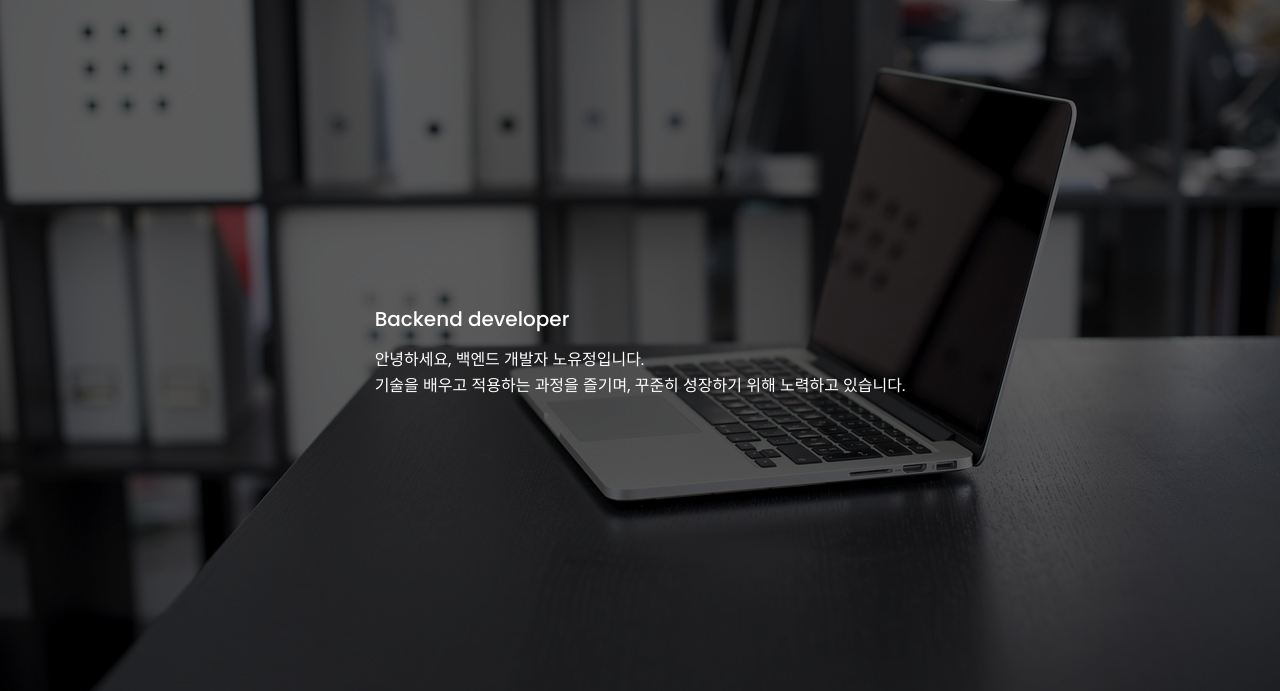
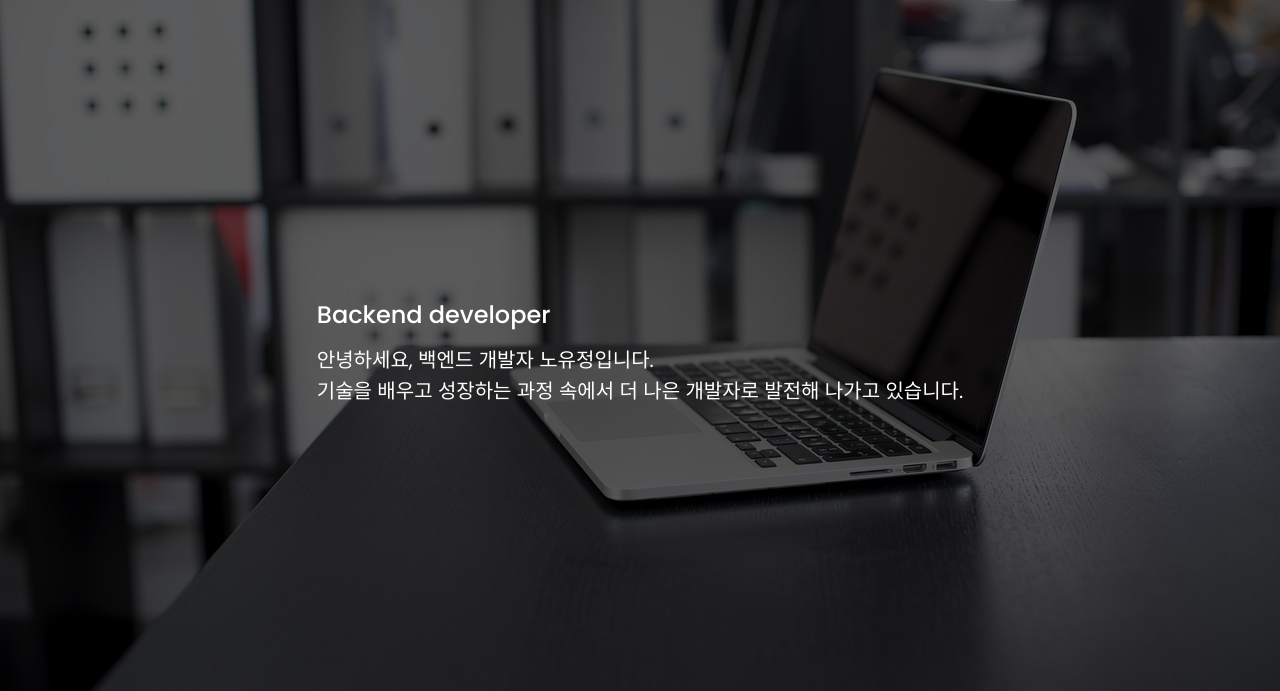
Before and after one commit to Rohyu-jeong/portfolio, a plain HTML site: page index.html in a window 1280 px wide. Shown: the part 109-800 px from the top of the page. Drawn offline with nearby package versions, Linux system fonts and the light colour scheme.

Commit message:
home update

```diff
--- a/assets/css/styles.css
+++ b/assets/css/styles.css
@@ -321,10 +321,14 @@ img {
 }
 
 .home__subtitle {
-  font-size: var(--h3-font-size);
+  font-size: var(--h2-font-size);
   font-weight: var(--font-medium);
   margin-bottom: var(--mb-0-75);
   color: #fff;
+}
+
+.home__description {
+  font-size: var(--h3-font-size);
 }
 
 .home__scroll {
--- a/index.html
+++ b/index.html
@@ -138,7 +138,7 @@
                 안녕하세요, 백엔드 개발자 노유정입니다.
               </p>
               <p class="home__description">
-                기술을 배우고 적용하는 과정을 즐기며, 꾸준히 성장하기 위해 노력하고 있습니다.
+                기술을 배우고 성장하는 과정 속에서 더 나은 개발자로 발전해 나가고 있습니다.
               </p>
               <!-- <a href="#contact" class="button button--flex">
                 Contact Me <i class="uil uil-message button__icon"></i>
```
